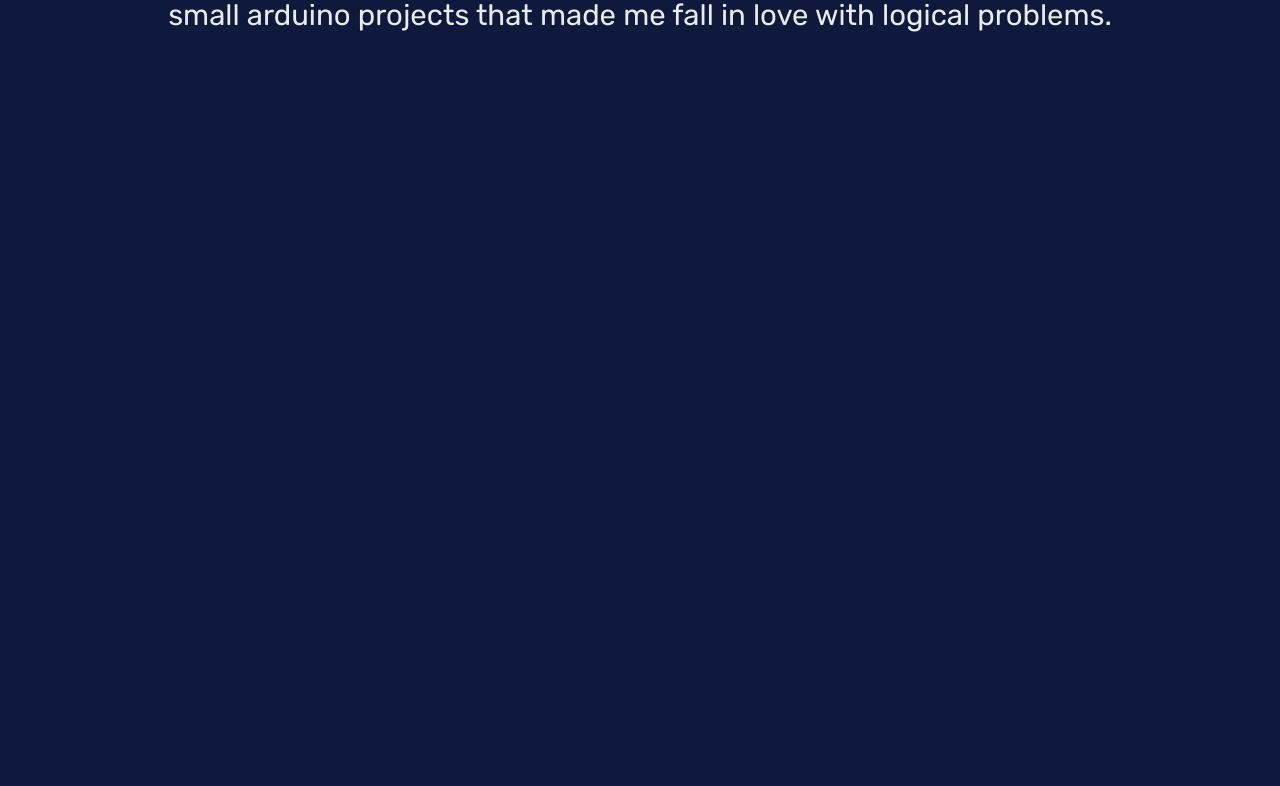
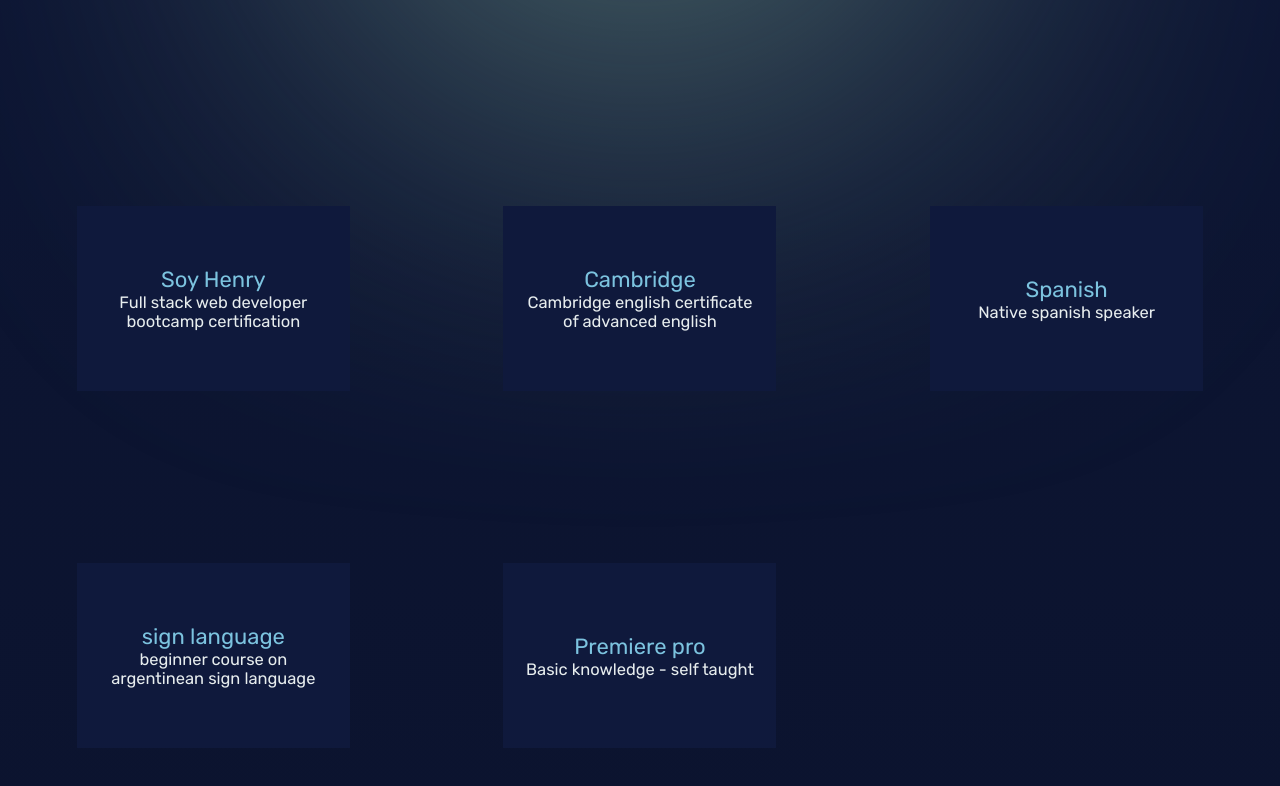
Before and after one commit to Facundovila03/Portfolio, a React (Vite) app in the folder Client/: page / in a window 1280 px wide. Shown: the part 1889-2675 px from the top of the page. Before the commit the page ends 1969 px from the top, so only its background shows below. Built offline with nearby package versions, Linux system fonts and the light colour scheme; a web font is replaced by a local one.

Commit message:
Primeros Avances en estilos de skills

```diff
--- a/Client/src/App.jsx
+++ b/Client/src/App.jsx
@@ -1,6 +1,7 @@
 import "./App.css";
 import NavBar from "./components/Navbar/NavBar";
 import About from "./views/About/About";
+import Skills from "./views/Skills/Skills";
 import Welcome from "./views/Welcome/Welcome";
 
 function App() {
@@ -10,6 +11,7 @@
       <span className="blur">c</span>
       <NavBar />
       <About />
+      <Skills/>
     </div>
   );
 }
--- /dev/null
+++ b/Client/src/assets/dummyTitles.js
@@ -0,0 +1,24 @@
+const skills = [
+  {
+    title: " Soy Henry",
+    description: "Full stack web developer bootcamp certification",
+  },
+  {
+    title: "Cambridge",
+    description: "Cambridge english certificate of advanced english",
+  },
+  {
+    title: "Spanish",
+    description: "Native spanish speaker",
+  },
+  {
+    title: "sign language",
+    description: "beginner course on argentinean sign language",
+  },
+  {
+    title: "Premiere pro",
+    description: "Basic knowledge - self taught",
+  },
+];
+
+export default skills;
--- /dev/null
+++ b/Client/src/components/SkillsCards/SkillsCard.jsx
@@ -0,0 +1,14 @@
+import React from 'react';
+import styles from './SkillsCard.module.css'
+
+function SkillsCard({title,description}) {
+    console.log('holaaa esta es tu card ')
+    return (
+        <div className={styles.container}>
+            <p className={styles.title}>{title}</p>
+            <p className={styles.description}>{description}</p>
+        </div>
+    );
+}
+
+export default SkillsCard;
--- /dev/null
+++ b/Client/src/components/SkillsCards/SkillsCard.module.css
@@ -0,0 +1,22 @@
+.container {
+  background-color: var(--background);
+  height: 9.563rem;
+  width: 15.063rem;
+  display: flex;
+  flex-direction: column;
+  justify-content: center;
+  align-items: center;
+  padding: 1rem;
+  justify-self: center;
+  z-index: 3;
+}
+
+.title {
+  font-size: var(--desktop-M);
+  color: var(--accent2);
+}
+
+.description {
+  font-size: var(--desktop-S);
+  text-align: center;
+}
--- a/Client/src/views/About/About.module.css
+++ b/Client/src/views/About/About.module.css
@@ -23,18 +23,20 @@
   z-index: 2;
   border-radius: 50%;
   box-shadow: 0px -10px 50px 0px #0f193c;
+  position: absolute;
+  top: -10.125rem;
 }
 
 .about {
   font-size: var(--desktop-L);
-  background-color: #0f193c;
+  background-color: #0b132d;
   z-index: 1;
   width: 100%;
   display: flex;
   justify-content: center;
-  padding: 11.626rem 0rem 3rem;
-  position: absolute;
-  top: 10.125rem;
+  padding: 9.626rem 0rem 3rem;
+  position: relative;
+  /* top: 10.125rem; */
 }
 
 .about span {
--- /dev/null
+++ b/Client/src/views/Skills/Skills.jsx
@@ -0,0 +1,20 @@
+import styles from './Skills.module.css'
+import skills from '../../assets/dummyTitles';
+import React from 'react';
+import SkillsCard from '../../components/SkillsCards/SkillsCard';
+
+function Skills(props) {
+
+    return (
+        <div className={styles.container}>
+            {skills.map(el=>{
+                console.log(el.title)
+                return(
+                    <SkillsCard title={el.title} description={el.description}/>
+                )
+            })}
+        </div>
+    );
+}
+
+export default Skills;
--- /dev/null
+++ b/Client/src/views/Skills/Skills.module.css
@@ -0,0 +1,13 @@
+.container {
+  margin-top: 20rem;
+  padding-bottom: 8rem;
+  height: max-content;
+  width: 100%;
+  display: grid;
+  align-items: center;
+  justify-content: center;
+  grid-template-columns: repeat(3, 1fr);
+  grid-template-rows: 1fr;
+  grid-column-gap: 0px;
+  grid-row-gap: 10.75rem;
+}
```
